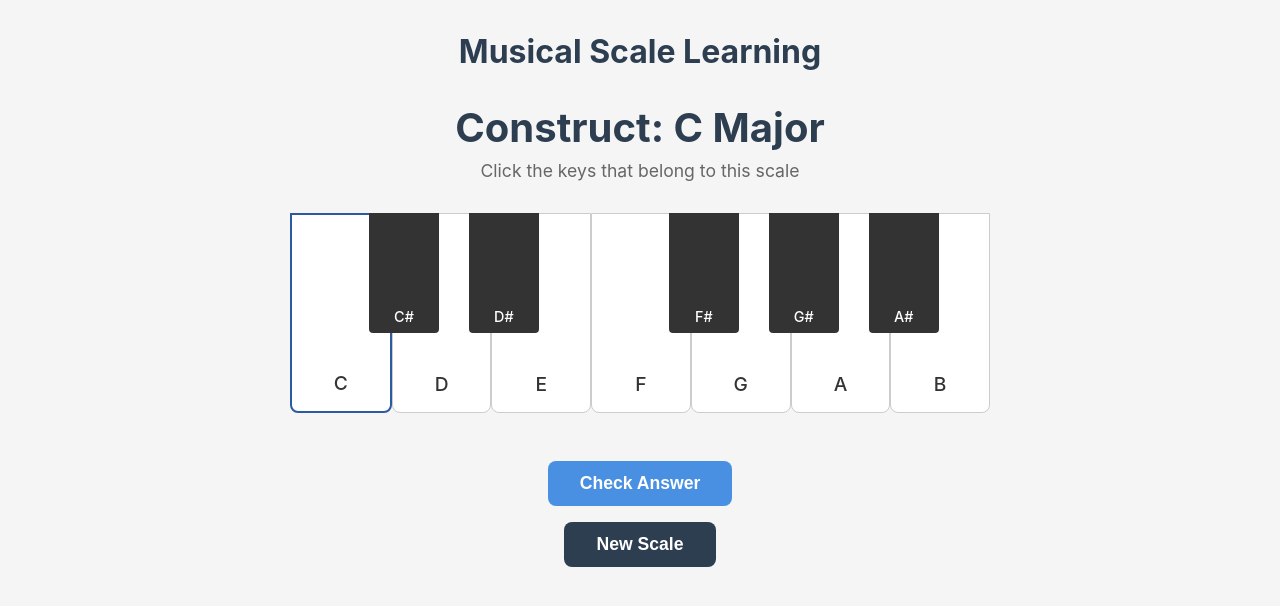
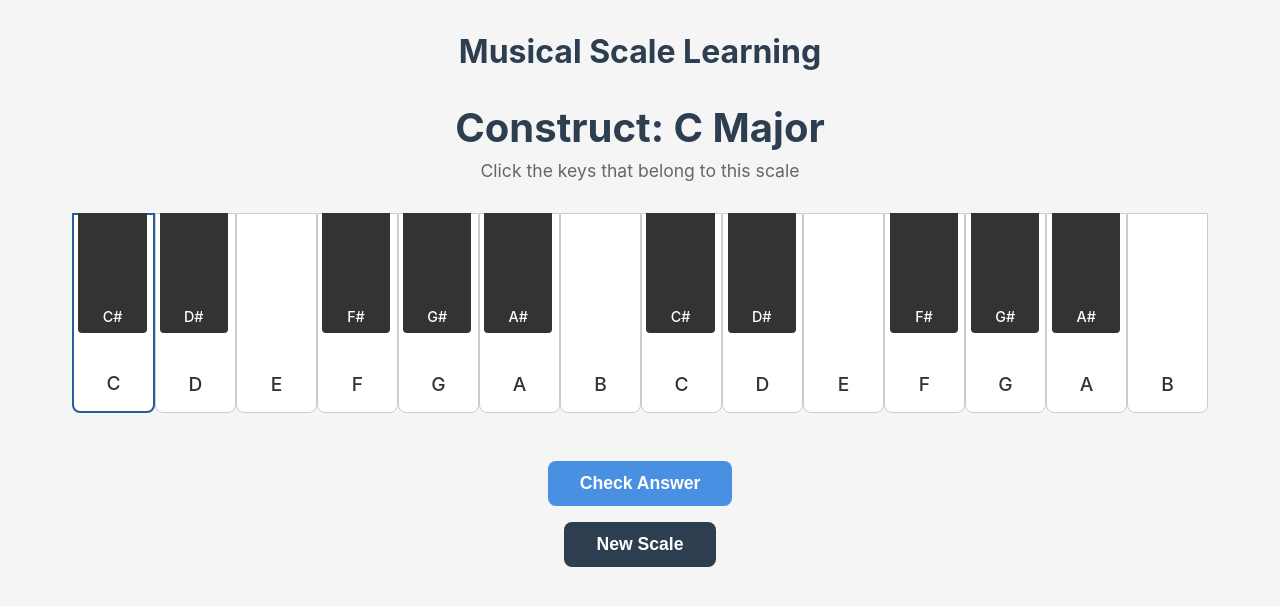
Before and after one commit to voy/scales, a React (Vite) app: page / in a window 1280 px wide. Shown: the top 606 px of the page. Built offline with nearby package versions, Linux system fonts and the light colour scheme.

Commit message:
Added second octave and fixed black keys

```diff
--- a/src/components/PianoKeyboard.css
+++ b/src/components/PianoKeyboard.css
@@ -1,7 +1,7 @@
 .piano-keyboard {
   position: relative;
   width: 100%;
-  max-width: 700px;
+  max-width: 1400px;
   height: 200px;
   margin: 0 auto;
 }
@@ -69,7 +69,7 @@
 
 .black-key {
   position: absolute;
-  width: 10%;
+  width: 6%;
   height: 100%;
   background: #333;
   border-radius: 0 0 4px 4px;
@@ -80,6 +80,7 @@
   pointer-events: auto;
   cursor: pointer;
   transition: background-color 0.2s;
+  z-index: 1;
 }
 
 .black-key.selected {
--- a/src/components/PianoKeyboard.jsx
+++ b/src/components/PianoKeyboard.jsx
@@ -1,12 +1,19 @@
 import './PianoKeyboard.css'
 
-const WHITE_KEYS = ['C', 'D', 'E', 'F', 'G', 'A', 'B'];
+const WHITE_KEYS = ['C', 'D', 'E', 'F', 'G', 'A', 'B', 'C', 'D', 'E', 'F', 'G', 'A', 'B'];
 const BLACK_KEYS = [
-  { note: 'C#', enharmonic: 'Db', position: 1 },
-  { note: 'D#', enharmonic: 'Eb', position: 2 },
-  { note: 'F#', enharmonic: 'Gb', position: 4 },
-  { note: 'G#', enharmonic: 'Ab', position: 5 },
-  { note: 'A#', enharmonic: 'Bb', position: 6 },
+  // First octave
+  { note: 'C#', enharmonic: 'Db', octave: 1, position: 1 },
+  { note: 'D#', enharmonic: 'Eb', octave: 1, position: 2 },
+  { note: 'F#', enharmonic: 'Gb', octave: 1, position: 4 },
+  { note: 'G#', enharmonic: 'Ab', octave: 1, position: 5 },
+  { note: 'A#', enharmonic: 'Bb', octave: 1, position: 6 },
+  // Second octave
+  { note: 'C#', enharmonic: 'Db', octave: 2, position: 8 },
+  { note: 'D#', enharmonic: 'Eb', octave: 2, position: 9 },
+  { note: 'F#', enharmonic: 'Gb', octave: 2, position: 11 },
+  { note: 'G#', enharmonic: 'Ab', octave: 2, position: 12 },
+  { note: 'A#', enharmonic: 'Bb', octave: 2, position: 13 },
 ];
 
 function PianoKeyboard({ scale, selectedNotes, onNoteToggle, checked, isCorrect }) {
@@ -42,10 +49,10 @@ function PianoKeyboard({ scale, selectedNotes, onNoteToggle, checked, isCorrect
     }
   };
 
-  const getKeyClassName = (note, enharmonic, isWhite = false) => {
+  const getKeyClassName = (note, enharmonic, isWhite = false, isFirstOctave = true) => {
     const selected = isSelected(note, enharmonic);
     const inScale = isInScale(note, enharmonic);
-    const isRoot = note === scale.root || enharmonic === scale.root;
+    const isRoot = (note === scale.root || enharmonic === scale.root) && isFirstOctave;
 
     let classes = isWhite ? 'white-key' : 'black-key';
 
@@ -75,13 +82,12 @@ function PianoKeyboard({ scale, selectedNotes, onNoteToggle, checked, isCorrect
   return (
     <div className="piano-keyboard">
       <div className="white-keys">
-        {WHITE_KEYS.map(note => {
-          const selected = selectedNotes.has(note);
-          const inScale = scaleNotes.has(note);
+        {WHITE_KEYS.map((note, index) => {
+          const isFirstOctave = index < 7;
           return (
             <div
-              key={note}
-              className={getKeyClassName(note, null, true)}
+              key={`${note}-${index}`}
+              className={getKeyClassName(note, null, true, isFirstOctave)}
               onClick={() => handleKeyClick(note, null)}
             >
               <span className="note-label">{note}</span>
@@ -90,13 +96,20 @@ function PianoKeyboard({ scale, selectedNotes, onNoteToggle, checked, isCorrect
         })}
       </div>
       <div className="black-keys">
-        {BLACK_KEYS.map(({ note, enharmonic, position }) => {
+        {BLACK_KEYS.map(({ note, enharmonic, octave, position }) => {
           const displayName = getDisplayName(note, enharmonic);
+          const isFirstOctave = octave === 1;
+          // Calculate position: each white key is ~7.143% (100/14), black keys centered between white keys
+          // Position is 1-indexed (1 = after first key), so center is at (position - 0.5) * keyWidth
+          // Black key is 6% wide, so left edge = center - 3%
+          const keyWidth = 100 / 14;
+          const center = (position - 0.5) * keyWidth;
+          const leftPercent = center - 3;
           return (
             <div
-              key={note}
-              className={getKeyClassName(note, enharmonic)}
-              style={{ left: `${(position * 14.28) - 3}%` }}
+              key={`${note}-${octave}`}
+              className={getKeyClassName(note, enharmonic, false, isFirstOctave)}
+              style={{ left: `${leftPercent}%` }}
               onClick={() => handleKeyClick(note, enharmonic)}
             >
               <span className="note-label">{displayName}</span>
```
